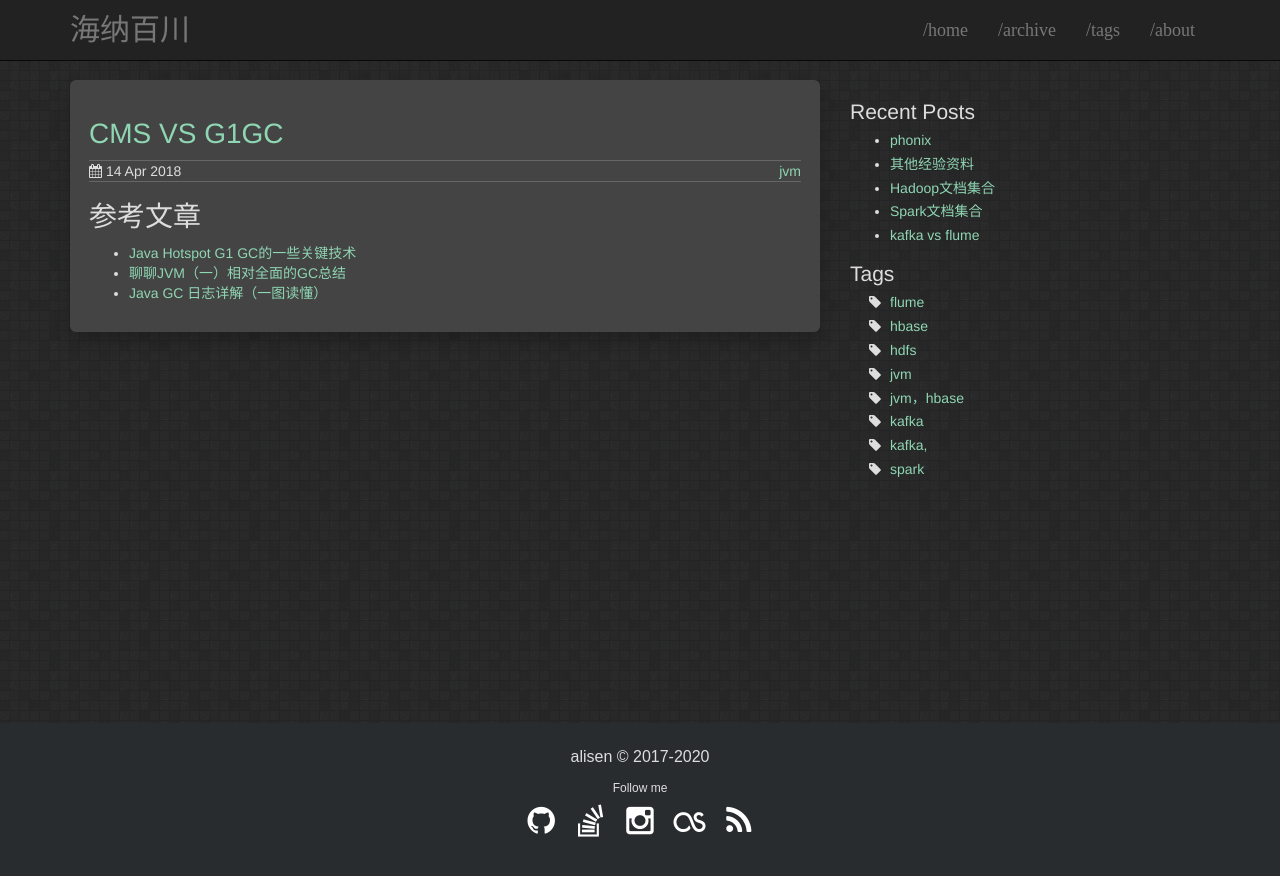
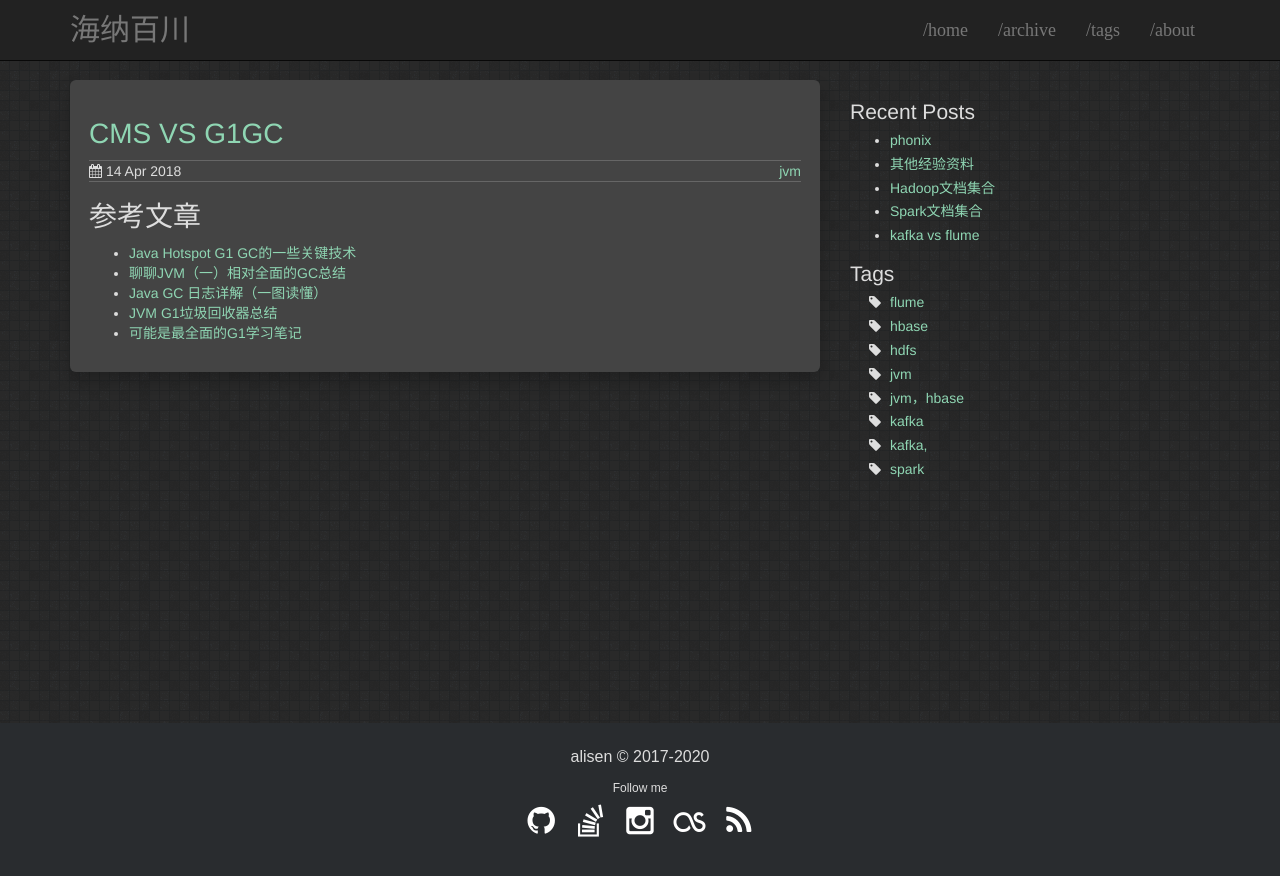
Before and after one commit to igithu/summary, a Jekyll site: the page built from _posts/2018-04-14-cms-g1gc.md, in a window 1280 px wide. Shown: the top 876 px of the page. Built offline with Jekyll 4.4.1, drawn with Linux system fonts in a browser that asks for light colours.

Commit message:
Update 2018-04-14-cms-g1gc.md

```diff
--- a/_posts/2018-04-14-cms-g1gc.md
+++ b/_posts/2018-04-14-cms-g1gc.md
@@ -10,3 +10,5 @@ tags: jvm
 * [Java Hotspot G1 GC的一些关键技术](https://tech.meituan.com/g1.html)
 * [聊聊JVM（一）相对全面的GC总结](https://blog.csdn.net/iter_zc/article/details/41746265)
 * [Java GC 日志详解（一图读懂）](https://blog.csdn.net/wanglha/article/details/48713217)
+* [JVM G1垃圾回收器总结](http://www.leonlu.cc/profession/24-jvm-g1-gc/)
+* [可能是最全面的G1学习笔记](https://zhuanlan.zhihu.com/p/54048685)
```
